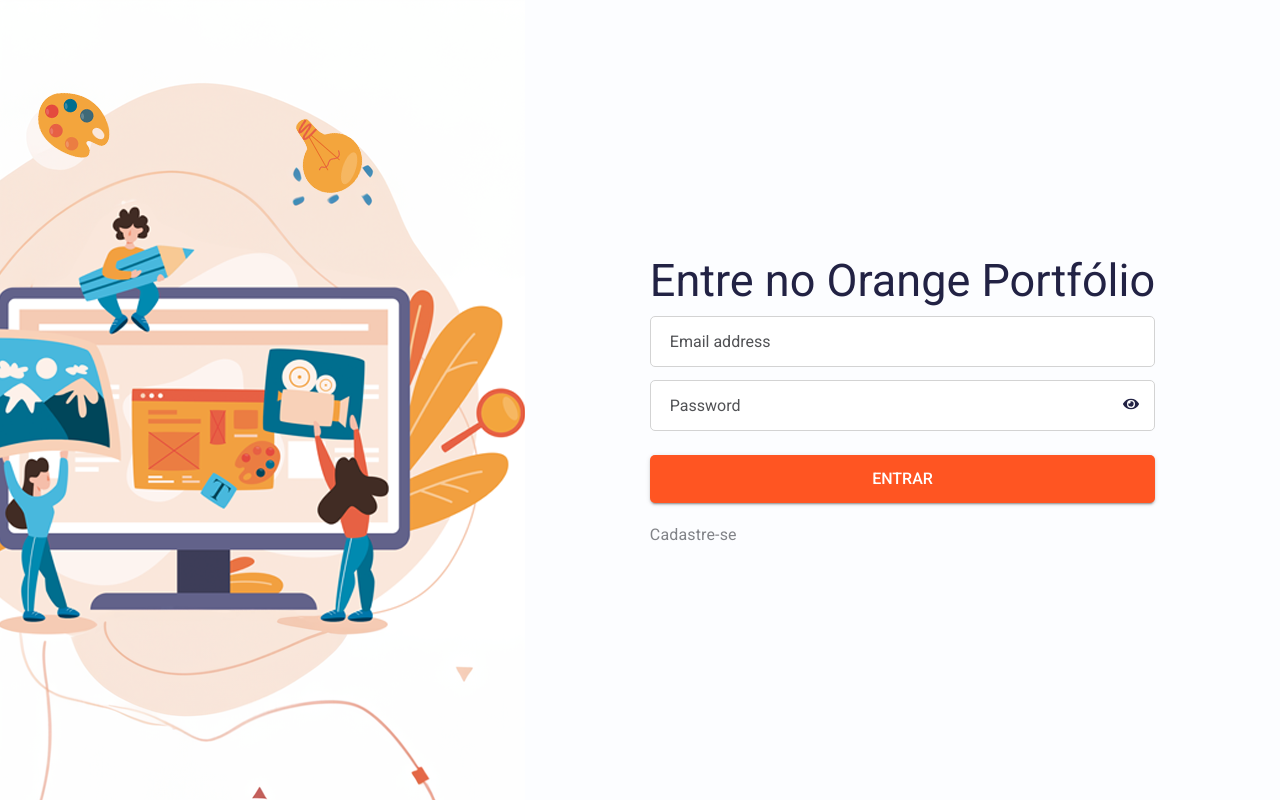
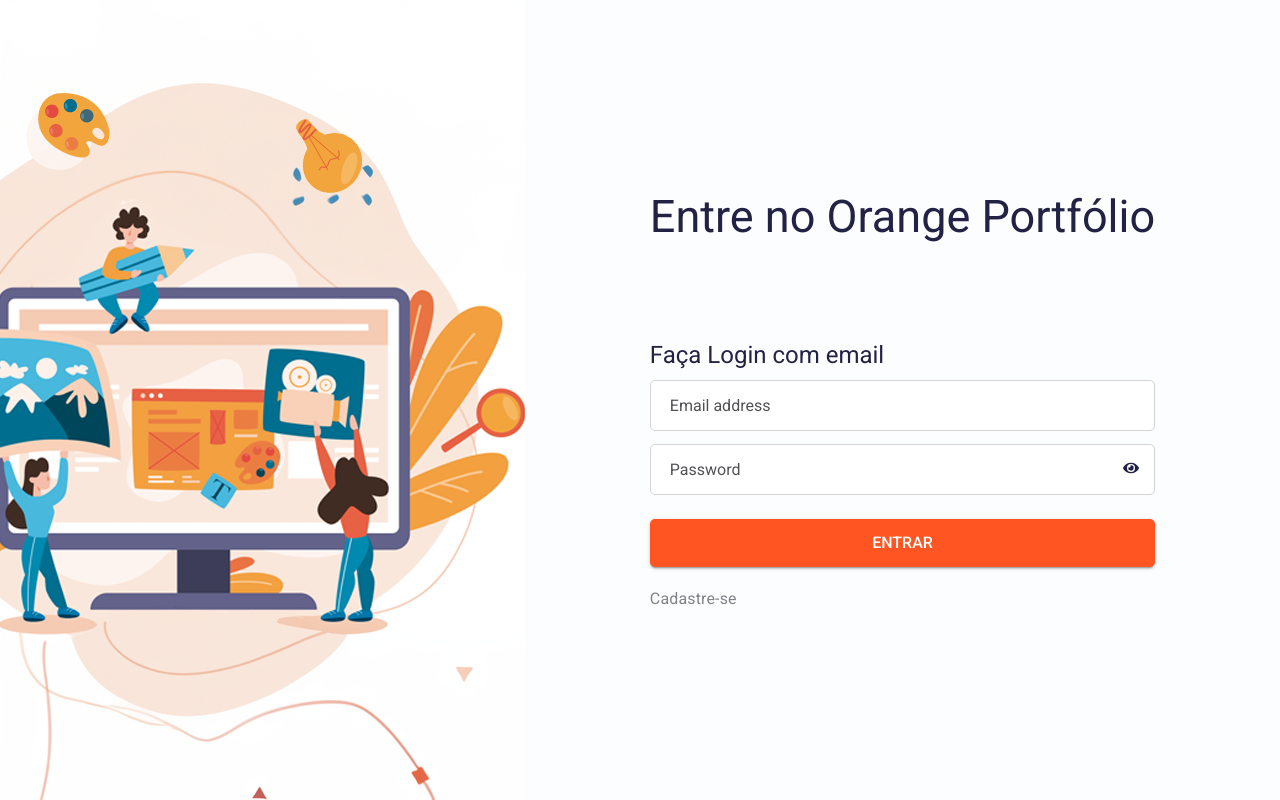
Before and after one commit to squad7-fcamara/spa-orange-portfolio, a React (Vite) app: page / in a window 1280 px wide. Built offline with nearby package versions, Linux system fonts and the light colour scheme.

Commit message:
:heavy_plus_sign: Feat: Notificação de confirmação de login

```diff
--- a/src/pages/Login/StyledLogin.js
+++ b/src/pages/Login/StyledLogin.js
@@ -33,7 +33,7 @@
     margin: 0 auto;
     flex-direction: column;
     justify-content: center;
-    align-items: center;
+    align-items: left;
 
 
     @media (max-width: 1024px) {
@@ -60,6 +60,22 @@
         font-size: 24px;
     }
 `;
+export const SubtitleLoginLabel = styled.h4`
+    font-size: 24px;
+    font-style: normal;
+    font-weight: 400;
+    line-height: 24px;
+    text-align: left;
+
+    @media (max-width: 1024px){
+      font-size: 16px;
+    }
+
+    @media (max-width: 425px){
+        font-size: 16px;
+    }
+
+`;
 
 export const Cadastro = styled.div`
     width: 100%;
@@ -72,10 +88,8 @@
         font-style: normal;
         font-weight: 400;
         letter-spacing: .15px;
-        text-decoration: none;
-    }
+    text-decoration: none}
 `
 export const LinkCadastro = styled.a`
-    margin-left:0;
-    cursor:pointer;
+margin-left:0
 `
--- a/src/pages/Login/index.jsx
+++ b/src/pages/Login/index.jsx
@@ -1,13 +1,14 @@
 import { useState } from "react";
 import axios from "axios";
 import { NavLink } from "react-router-dom";
+import toast, { Toaster } from 'react-hot-toast'
 
 
-// import LoginGoogleBtn from "../../components/LoginGoogleBtn"
+import LoginGoogleBtn from "../../components/LoginGoogleBtn"
 import PrimaryButton from "../../components/PrimaryButton";
 import FloatInput from "../../components/FloatInput/FloatInput";
 
-import { AppContainer, ImageContainer, HeroImage, ContentContainer, Title, Cadastro, LinkCadastro } from "./StyledLogin"
+import { AppContainer, ImageContainer, HeroImage, ContentContainer, Title, SubtitleLoginLabel, Cadastro, LinkCadastro } from "./StyledLogin"
 
 const Login = () => {
   // useState
@@ -15,8 +16,7 @@
   const [email, setEmail] = useState("");
   const [password, setPassword] = useState("");
 
-
-  // teste
+  // Listening: Email / Senha
   const handleInputText = (e) => {
     setEmail(e.target.value)
   }
@@ -24,30 +24,57 @@
     setPassword(e.target.value)
   };
 
-  const handleClickLogin = () => {
-    axios.get(`https://apisquad7.azurewebsites.net/api/usuario/validarLogin?email=${email}&senha=${password}`)
-      .then(response => {
-
-        console.log('Deu certo:', response.data);
-      })
-      .catch(error => {
-        console.error('Deu errado:', error);
+  //Click validation
+  const handleClickLogin = async () => {
+    try {
+      const response = await axios.get(`https://apisquad7.azurewebsites.net/api/usuario/validarLogin?email=${email}&senha=${password}`);
+      if (response.data === -1) {
+        console.log('Login falhou:', response.data);
+        toast.error('Email ou senha incorreta. Tente novamente.', {
+          iconTheme: {
+            primary: '#fff',
+            secondary: '#DD0000',
+          },
+          style: {
+            background: "#DD0000",
+            color: "white",
+            minWidth: "20rem",
+          }
         });
+      } else {
+        console.log('Login bem-sucedido:', response.data);
+      }
+    } catch (error) {
+      console.error('Erro na requisição:', error);
+    }
   };
 
   return (
     <AppContainer>
+
       <ImageContainer>
         <HeroImage />
       </ImageContainer>
 
       <ContentContainer>
+
+
+          <Toaster
+            containerClassName="alert"
+            containerStyle={{
+              position: 'absolute',
+              marginTop: '2.5rem',
+              marginBottom: '1rem',
+            }}
+          />
+
+
         <Title>Entre no Orange Portfólio</Title>
         {/* Comentei o  botão do google para resolver depois */}
-        {/* <LoginGoogleBtn /> */}
-
-        <FloatInput label={"Email address"} type={"email"} id_value={"email"} handleInputText={handleInputText} classes={"col-maxWidth"}/>
-        <FloatInput label={"Password"} type={"password"} id_value={"password"} handleInputText={handleInputPassWord} classes={"col-maxWidth"}/>
+        <LoginGoogleBtn />
+        <SubtitleLoginLabel>Faça Login com email</SubtitleLoginLabel>
+        <FloatInput label={"Email address"} type={"email"} id_value={"email"} handleInputText={handleInputText} classes={"col-maxWidth"} />
+        <FloatInput label={"Password"} type={"password"} id_value={"password"} handleInputText={handleInputPassWord} classes={"col-maxWidth"} />
 
         <PrimaryButton onClick={handleClickLogin} text={"ENTRAR"} ></PrimaryButton>
 
```
Lines whose indentation alone changed are shown as unchanged.
